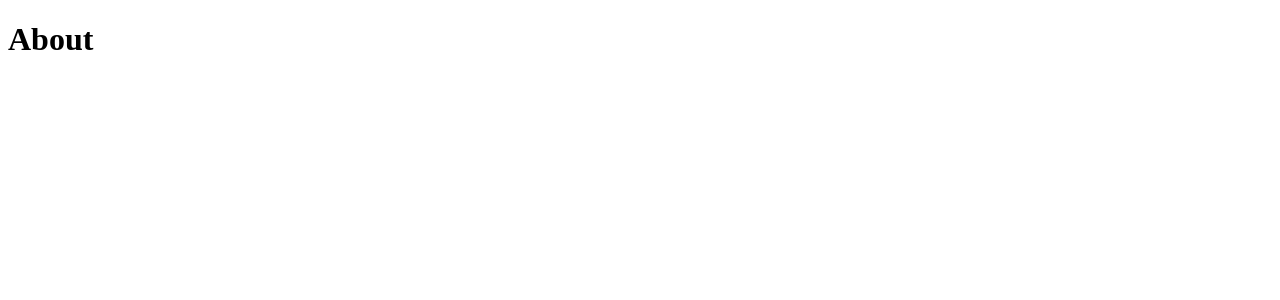
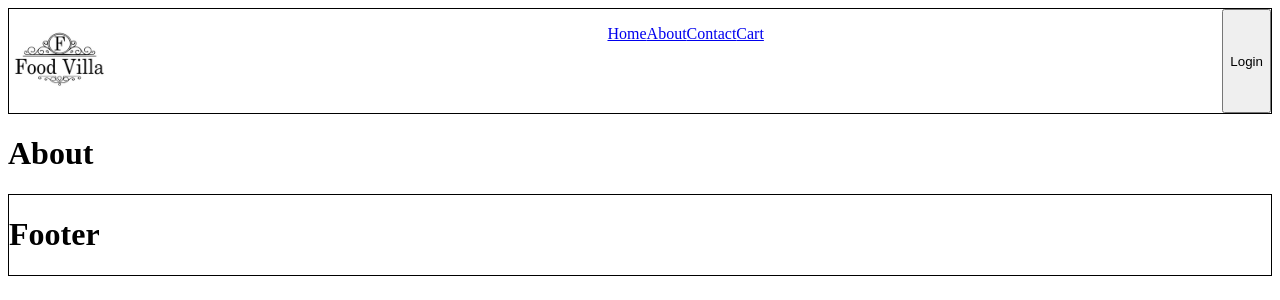
Before and after one commit to maddydeepak/react-concepts, a React (Vite) app: page /about in a window 1280 px wide. Shown: the top 300 px of the page. Built offline with nearby package versions, Linux system fonts and the light colour scheme.

Commit message:
Outlet Changes

```diff
--- a/src/App.js
+++ b/src/App.js
@@ -4,6 +4,7 @@ import Header from "./components/Header";
 import Footer from "./components/Footer";
 import Body from "./components/Body";
 import About from "./components/About";
+import Contact from "./components/Contact";
 import { createBrowserRouter, RouterProvider, Outlet } from "react-router-dom";
 import Instamart from "./components/Instamart";
 import Error from "./components/Error";
@@ -21,7 +22,7 @@ const AppLayout = () => {
   return (
     <>
       <Header />
-      <Body />
+      <Outlet />
       <Footer />
     </>
   );
@@ -32,10 +33,20 @@ const appRouter = createBrowserRouter([
     path: "/",
     element: <AppLayout />,
     errorElement: <Error />,
-  },
-  {
-    path: "/about",
-    element: <About />,
+    children: [
+      {
+        path: "/",
+        element: <Body />,
+      },
+      {
+        path: "/about",
+        element: <About />,
+      },
+      {
+        path: "/contact",
+        element: <Contact />,
+      },
+    ],
   },
 ]);
 const root = ReactDOM.createRoot(document.getElementById("root"));
--- /dev/null
+++ b/src/components/Contact.js
@@ -0,0 +1,5 @@
+const Contact = () => {
+  return <h1>Contact</h1>;
+};
+
+export default Contact;
--- a/src/components/Header.js
+++ b/src/components/Header.js
@@ -1,18 +1,27 @@
 import { useState } from "react";
+import { Link } from "react-router-dom";
 import logo from "../components/assets/img/logo.png";
 
 const Header = () => {
   const [isLoggedIn, setIsLoggedIn] = useState(false);
   return (
     <div className="header">
-      <a href="/">
+      <Link to="/">
         <img src={logo}></img>
-      </a>
+      </Link>
       <ul>
-        <li>Home</li>
-        <li>About</li>
-        <li>Contact</li>
-        <li>Cart</li>
+        <Link to="/">
+          <li>Home</li>
+        </Link>
+        <Link to="/about">
+          <li>About</li>
+        </Link>
+        <Link to="/contact">
+          <li>Contact</li>
+        </Link>
+        <Link to="/cart">
+          <li>Cart</li>
+        </Link>
       </ul>
       {isLoggedIn ? (
         <button onClick={() => setIsLoggedIn(false)}>Logout</button>
```
